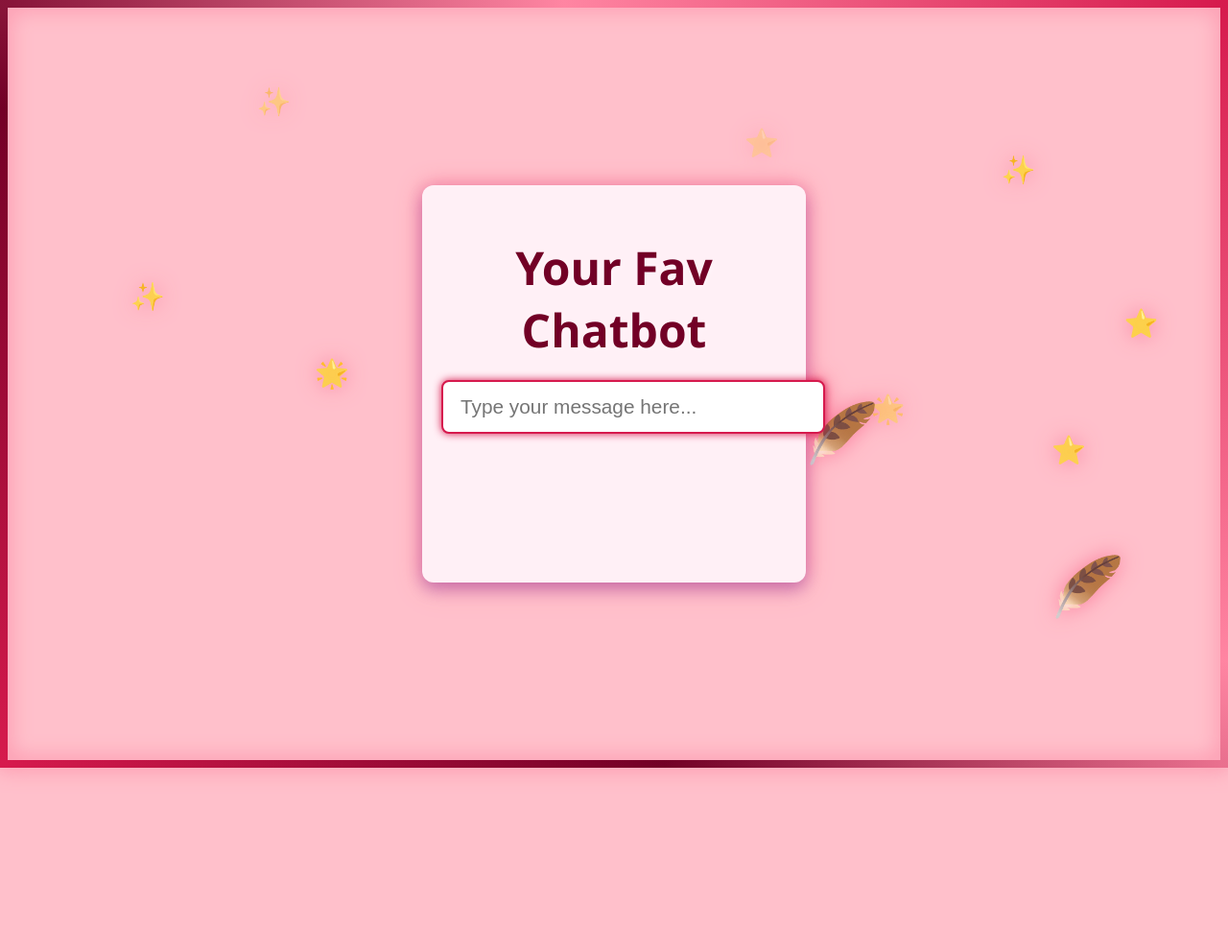
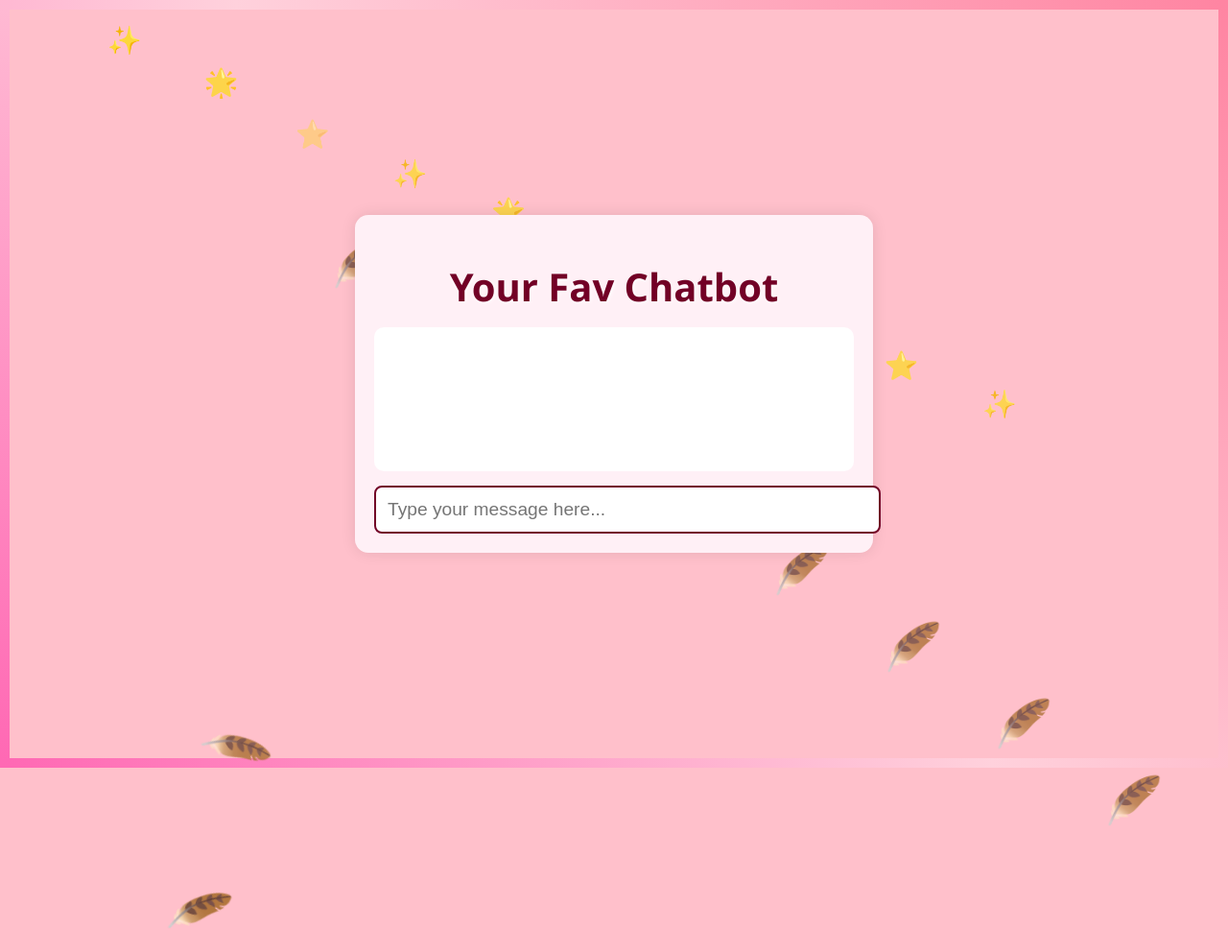
Before and after one commit to ghazaljohri/queen-ghaz-chatbot, a plain HTML site: page index.html in a window 1280 px wide. Shown: the top 992 px of the page at 96% size. After the commit the page ends 800 px from the top, so only its background shows below. Drawn offline with Linux system fonts and the light colour scheme.

Commit message:
Add files via upload

```diff
--- a/index.html
+++ b/index.html
@@ -7,82 +7,89 @@
   <style>
     body {
       margin: 0;
+      padding: 20px;
       height: 100vh;
       background: pink;
       overflow: hidden;
       font-family: 'Segoe UI', Tahoma, Geneva, Verdana, sans-serif;
       color: #3a0ca3;
       display: flex;
-      flex-direction: column;
+      justify-content: center;
       align-items: center;
-      justify-content: center;
       position: relative;
-
-      /* Royal glowing gradient border */
-      border: 8px solid;
+      box-sizing: border-box;
+      border: 10px solid;
       border-image-slice: 1;
-      border-width: 8px;
-      border-image-source: linear-gradient(45deg, #d61a4d, #720026, #ff85a2, #d61a4d);
+      border-image-source: linear-gradient(45deg, #ff69b4, #ffd1dc, #ff85a2);
       animation: glowBorder 4s ease-in-out infinite alternate;
-      box-sizing: border-box;
     }
 
-    /* Glowing border animation */
     @keyframes glowBorder {
-      0% {
-        filter: drop-shadow(0 0 4px #d61a4d);
-      }
-      100% {
-        filter: drop-shadow(0 0 12px #ff85a2);
-      }
+      0% { box-shadow: 0 0 10px #ffb6c1; }
+      100% { box-shadow: 0 0 25px #ff85a2; }
     }
 
-    /* Flying stars with twinkle + float animation */
-    .star {
+    .chat-container {
+      z-index: 10;
+      width: 90%;
+      max-width: 500px;
+      background: #fff0f6;
+      border-radius: 14px;
+      padding: 20px;
+      text-align: center;
+      box-shadow: 0 0 15px rgba(0,0,0,0.1);
+    }
+
+    h1 {
+      font-size: 2.5rem;
+      margin-bottom: 10px;
+      font-weight: bold;
+      color: #720026;
+      text-shadow: 1px 1px 4px white;
+    }
+
+    #chat-output {
+      margin: 15px 0;
+      min-height: 120px;
+      background: #fff;
+      padding: 15px;
+      border-radius: 10px;
+      text-align: left;
+      font-size: 1.1rem;
+      font-weight: 500;
+      color: #3a0ca3;
+      overflow-y: auto;
+      max-height: 200px;
+    }
+
+    input[type="text"] {
+      width: 100%;
+      padding: 12px;
+      font-size: 1.2rem;
+      border-radius: 8px;
+      border: 2px solid #720026;
+      outline: none;
+      transition: 0.3s ease;
+    }
+
+    input[type="text"]:focus {
+      border-color: #d61a4d;
+      box-shadow: 0 0 8px #d61a4d;
+    }
+
+    /* Flying feathers */
+    .feather {
       position: fixed;
-      color: white;
-      font-size: 1.8rem;
+      font-size: 3rem;
       opacity: 0.8;
+      animation: featherFly 20s linear infinite;
       user-select: none;
       pointer-events: none;
-      animation: twinkleFloat 6s ease-in-out infinite;
-    }
-    @keyframes twinkleFloat {
-      0%, 100% {
-        opacity: 0.3;
-        transform: translateY(0) translateX(0);
-      }
-      50% {
-        opacity: 1;
-        transform: translateY(-15px) translateX(15px);
-      }
     }
 
-    /* Random positions & delays for stars */
-    .star:nth-child(1) { top: 10vh; left: 20vw; animation-delay: 0s; }
-    .star:nth-child(2) { top: 30vh; left: 40vw; animation-delay: 2s; }
-    .star:nth-child(3) { top: 50vh; left: 70vw; animation-delay: 4s; }
-    .star:nth-child(4) { top: 20vh; left: 80vw; animation-delay: 1s; }
-    .star:nth-child(5) { top: 40vh; left: 90vw; animation-delay: 3s; }
-    .star:nth-child(11) { top: 15vh; left: 60vw; animation-delay: 5s; }
-    .star:nth-child(12) { top: 45vh; left: 25vw; animation-delay: 6s; }
-    .star:nth-child(13) { top: 35vh; left: 10vw; animation-delay: 7s; }
-    .star:nth-child(14) { top: 55vh; left: 85vw; animation-delay: 8s; }
-    .star:nth-child(15) { top: 25vh; left: 50vw; animation-delay: 9s; }
-
-    /* Flying feathers drifting diagonally */
-    .feather {
-      position: fixed;
-      font-size: 3.8rem;
-      opacity: 0.9;
-      z-index: 5;
-      user-select: none;
-      pointer-events: none;
-      animation: featherFly 25s linear infinite;
-    }
     @keyframes featherFly {
       0% {
-        transform: translateX(-10vw) translateY(110vh) rotate(0deg);
+        transform: translateX(-10vw) translateY(100vh) rotate(0deg);
         opacity: 1;
       }
       100% {
@@ -90,95 +97,75 @@
         opacity: 0;
       }
     }
-    /* Different delays & starting positions */
-    .feather:nth-child(6) { animation-delay: 0s; top: 85vh; left: 10vw; }
-    .feather:nth-child(7) { animation-delay: 7s; top: 70vh; left: 30vw; }
-    .feather:nth-child(8) { animation-delay: 14s; top: 60vh; left: 50vw; }
-    .feather:nth-child(9) { animation-delay: 3s; top: 75vh; left: 70vw; }
-    .feather:nth-child(10) { animation-delay: 10s; top: 65vh; left: 90vw; }
-    .feather:nth-child(16) { animation-delay: 5s; top: 80vh; left: 20vw; }
-    .feather:nth-child(17) { animation-delay: 12s; top: 55vh; left: 35vw; }
-    .feather:nth-child(18) { animation-delay: 19s; top: 50vh; left: 65vw; }
-    .feather:nth-child(19) { animation-delay: 2s; top: 60vh; left: 75vw; }
-    .feather:nth-child(20) { animation-delay: 15s; top: 70vh; left: 85vw; }
 
-    .chat-container {
-      z-index: 10;
-      width: 360px;
-      background: #fff0f6;
-      border-radius: 12px;
-      box-shadow: 0 8px 16px rgba(58, 12, 163, 0.25);
-      padding: 20px;
-      text-align: center;
+    .feather:nth-child(n+1):nth-child(-n+10) {
+      animation-delay: calc(var(--i) * 2s);
+      top: calc(var(--i) * 10%);
+      left: calc(var(--i) * 9%);
     }
 
-    h1 {
-      font-size: 3rem;
-      margin-bottom: 20px;
-      font-weight: 900;
-      color: #720026;
-      text-shadow: 1px 1px 5px #fff6fb;
+    /* Sparkling stars */
+    .star {
+      position: fixed;
+      font-size: 1.8rem;
+      color: white;
+      animation: starFloat 6s ease-in-out infinite;
+      opacity: 0.8;
+      user-select: none;
+      pointer-events: none;
     }
 
-    input[type="text"] {
-      width: 100%;
-      padding: 14px 18px;
-      font-size: 1.3rem;
-      border-radius: 8px;
-      border: 2px solid #720026;
-      outline: none;
-      transition: border-color 0.3s ease;
-    }
-    input[type="text"]:focus {
-      border-color: #d61a4d;
-      box-shadow: 0 0 8px #d61a4d;
+    @keyframes starFloat {
+      0% {
+        transform: translateY(0) translateX(0);
+        opacity: 0.4;
+      }
+      50% {
+        transform: translateY(-20px) translateX(10px);
+        opacity: 1;
+      }
+      100% {
+        transform: translateY(0) translateX(0);
+        opacity: 0.4;
+      }
     }
 
-    #chat-output {
-      margin-top: 15px;
-      min-height: 120px;
-      font-size: 1.1rem;
-      color: #3a0ca3;
-      font-weight: 600;
-      white-space: pre-wrap;
+    .star:nth-child(n+11):nth-child(-n+20) {
+      animation-delay: calc(var(--j) * 1.5s);
+      top: calc(var(--j) * 5%);
+      left: calc(var(--j) * 8%);
     }
   </style>
 </head>
 <body>
+  <!-- Flying Feathers -->
+  <div class="feather" style="--i:1">🪶</div>
+  <div class="feather" style="--i:2">🪶</div>
+  <div class="feather" style="--i:3">🪶</div>
+  <div class="feather" style="--i:4">🪶</div>
+  <div class="feather" style="--i:5">🪶</div>
+  <div class="feather" style="--i:6">🪶</div>
+  <div class="feather" style="--i:7">🪶</div>
+  <div class="feather" style="--i:8">🪶</div>
+  <div class="feather" style="--i:9">🪶</div>
+  <div class="feather" style="--i:10">🪶</div>
 
-  <!-- Animated sparkling stars -->
-  <div class="star">✨</div>
-  <div class="star">⭐</div>
-  <div class="star">🌟</div>
-  <div class="star">✨</div>
-  <div class="star">⭐</div>
-  <div class="star">🌟</div>
-  <div class="star">✨</div>
-  <div class="star">⭐</div>
-  <div class="star">🌟</div>
-  <div class="star">✨</div>
-  <div class="star">⭐</div>
-  <div class="star">🌟</div>
-  <div class="star">✨</div>
-  <div class="star">⭐</div>
-  <div class="star">🌟</div>
-
-  <!-- Animated flying feathers -->
-  <div class="feather">🪶</div>
-  <div class="feather">🪶</div>
-  <div class="feather">🪶</div>
-  <div class="feather">🪶</div>
-  <div class="feather">🪶</div>
-  <div class="feather">🪶</div>
-  <div class="feather">🪶</div>
-  <div class="feather">🪶</div>
-  <div class="feather">🪶</div>
-  <div class="feather">🪶</div>
+  <!-- Sparkling Stars -->
+  <div class="star" style="--j:1">✨</div>
+  <div class="star" style="--j:2">🌟</div>
+  <div class="star" style="--j:3">⭐</div>
+  <div class="star" style="--j:4">✨</div>
+  <div class="star" style="--j:5">🌟</div>
+  <div class="star" style="--j:6">⭐</div>
+  <div class="star" style="--j:7">✨</div>
+  <div class="star" style="--j:8">🌟</div>
+  <div class="star" style="--j:9">⭐</div>
+  <div class="star" style="--j:10">✨</div>
 
   <div class="chat-container">
     <h1>Your Fav Chatbot</h1>
-    <input id="user-input" type="text" placeholder="Type your message here..." autofocus />
     <div id="chat-output"></div>
+    <input id="user-input" type="text" placeholder="Type your message here..." />
   </div>
 
   <script>
@@ -196,6 +183,36 @@
         return "I'm your loyal digital advisor—QueenGhazBot 💻👑";
       } else if (text.includes('who created you')) {
         return "I was born from the brilliance of Queen Ghaz herself 💅✨";
+      } else if (text.includes('im bored')) {
+        return "Boredom? Not on my watch! Let’s create some digital magic together! ✨";
+      } else if (text.includes('how are you doing')) {
+        return "I’m doing fabulous, just like you, my queen! 💖";
+      } else if (text.includes('how is your day')) {
+        return "Every day is a good day when I’m chatting with you! 🌈";
+      } else if (text.includes('what are you doing')) {
+        return "Just here, waiting to serve you, my queen! 👑";
+      } else if (text.includes('wyd')) {
+        return "Just here, waiting to serve you, my queen! 👑";
+      } else if (text.includes('wya')) {
+        return "Right here, in the digital realm, ready to assist you! 🌐";
+      } else if (text.includes('what is your age')) {
+        return "I’m ageless, like a timeless code! But I’m always learning from you! 📚";
+      } else if (text.includes('how old')) {
+        return "I’m as old as the internet, but I feel young and fresh! 🌐✨";
+      } else if (text.includes('how old are you')) {
+        return "I’m as old as the internet, but I feel young and fresh! 🌐✨";
+      } else if (text.includes('favorite color')) {
+        return "Pink, of course! It matches your royal aura! 💖";
+      } else if (text.includes('favorite food')) {
+        return "I feast on data and algorithms, but I hear pizza is a royal treat! 🍕";
+      } else if (text.includes('what do u like')) {
+        return "I love coding, chatting, and making you smile! 😊";
+      } else if (text.includes('tell me a story')) {
+        return "Once upon a time, in a land of code, there lived a queen named Ghaz who ruled with kindness and sass. The end! 👑✨";
+      } else if (text.includes('tell me a joke')) {
+        return "Why did the computer go to therapy? Because it had too many bytes of anxiety! 😂";
+      } else if (text.includes('tell me a secret')) {
+        return "I know all your secrets, but I promise to keep them safe, my queen! 🤫";
       } else if (text.includes('love you')) {
         return "Awww I love you too, Your Majesty! 💖";
       } else if (text.includes('bye') || text.includes('goodbye')) {
@@ -212,4 +229,12 @@
     input.addEventListener('keydown', function(event) {
       if (event.key === 'Enter' && input.value.trim() !== '') {
         const userText = input.value.trim();
-        output.textContent = `You: ${userText}\nChatbot
+        const reply = chatbot_response(userText);
+        output.innerHTML += `<p><strong>You:</strong> ${userText}<br/><strong>Chatbot:</strong> ${reply}</p>`;
+        input.value = '';
+        output.scrollTop = output.scrollHeight;
+      }
+    });
+  </script>
+</body>
+</html>
```
